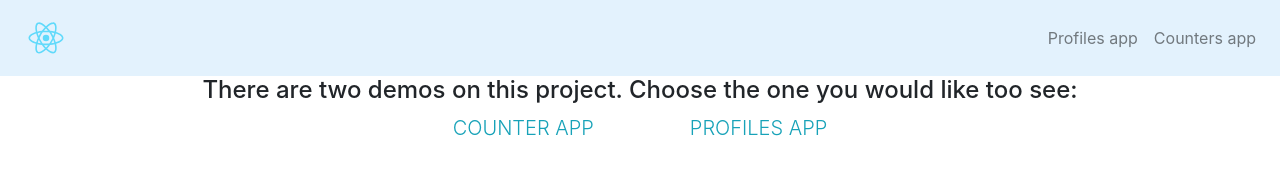
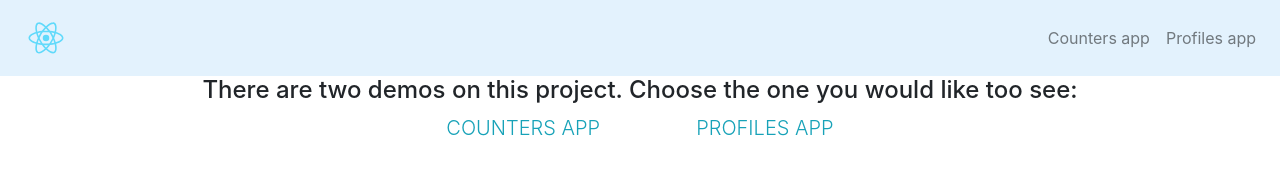
Before and after one commit to madarosca/counter-app, a React (Create React App) app: page / in a window 1280 px wide. Shown: the top 190 px of the page. Built offline with nearby package versions, Linux system fonts and the light colour scheme.

Commit message:
update navigation

```diff
--- a/src/components/home/home.jsx
+++ b/src/components/home/home.jsx
@@ -10,7 +10,7 @@ const Home = () => {
 					to='counters'
 					className='lead text-info text-uppercase px-5'
 				>
-					Counter app
+					Counters app
 				</Link>
 				<Link
 					to='profiles'
--- a/src/components/navigation/navigation.jsx
+++ b/src/components/navigation/navigation.jsx
@@ -1,7 +1,7 @@
 import { Fragment } from 'react';
 import { Link, Outlet } from 'react-router-dom';
 import { ReactComponent as AppLogo } from '../../assets/logo.svg';
-import './navigation.scss'
+import './navigation.scss';
 
 const Navigation = () => {
 	return (
@@ -23,15 +23,15 @@ const Navigation = () => {
 					<div className='navbar-nav'>
 						<a
 							className='nav-link'
+							href='/counters'
+						>
+							Counters app
+						</a>
+						<a
+							className='nav-link'
 							href='/profiles'
 						>
 							Profiles app
-						</a>
-						<a
-							className='nav-link'
-							href='/counters'
-						>
-							Counters app
 						</a>
 					</div>
 				</div>
```
